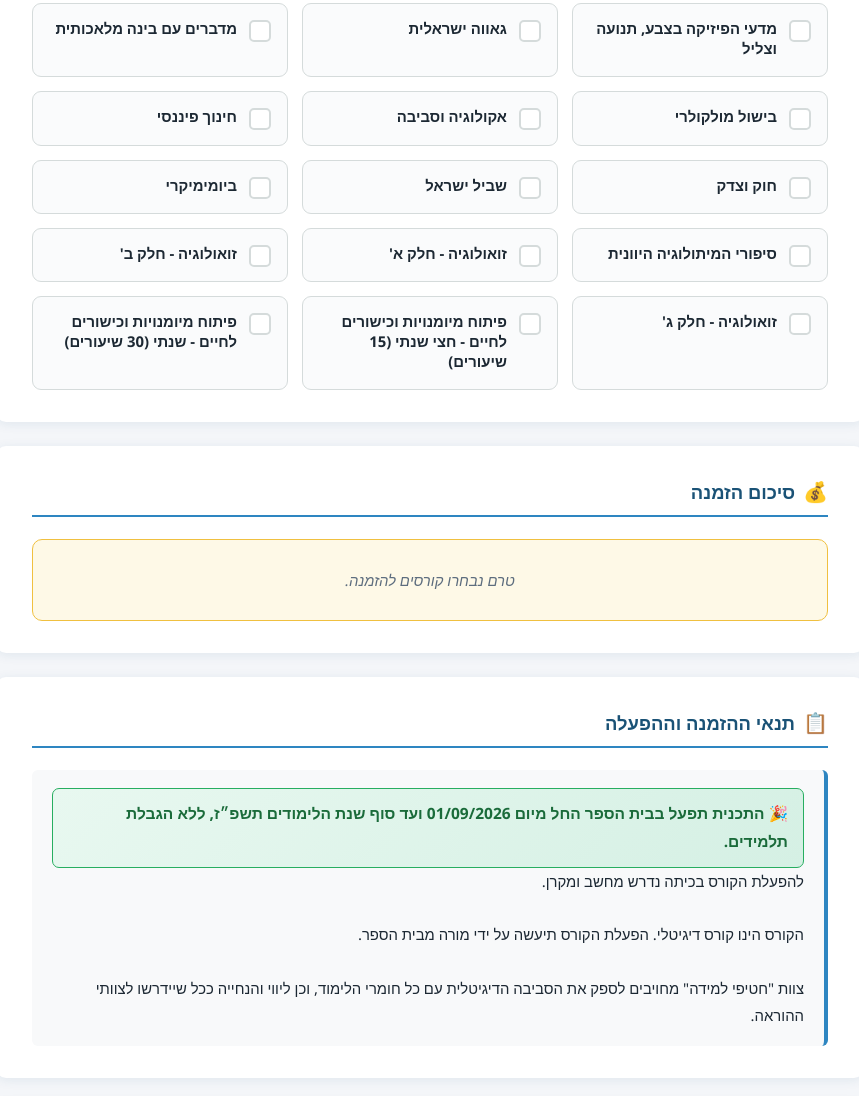
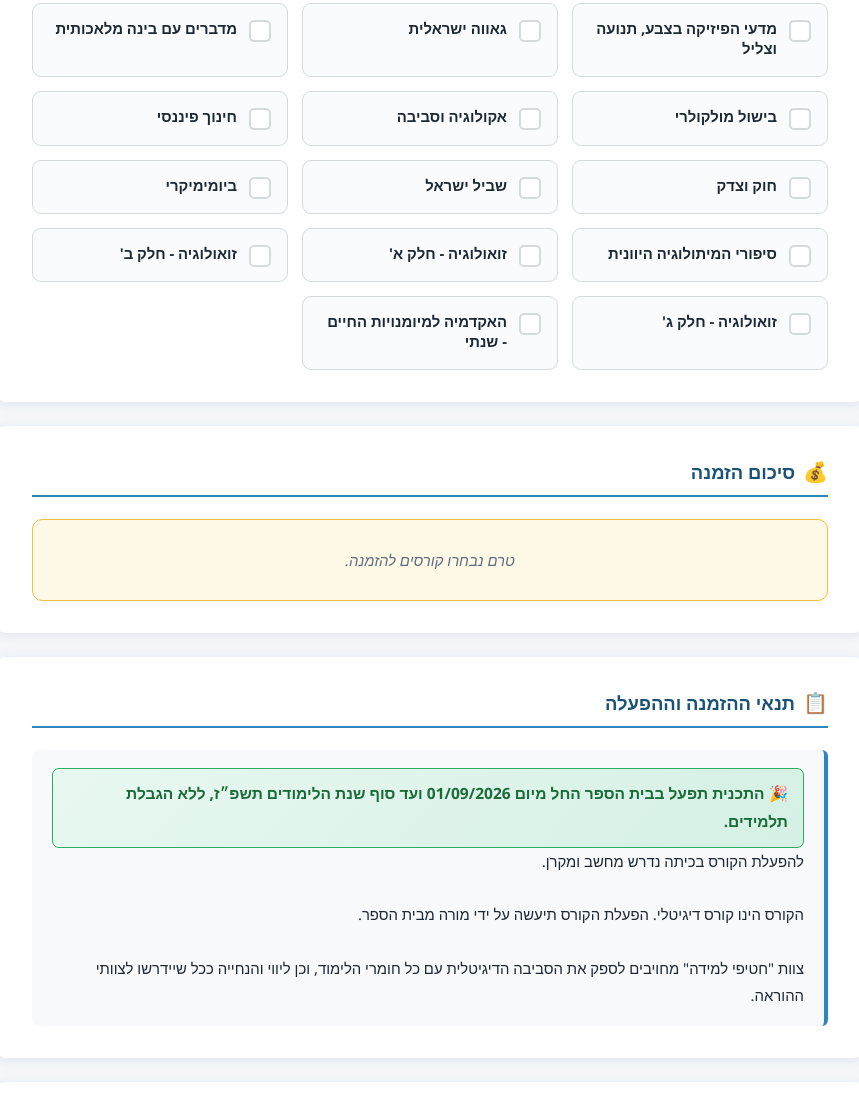
Before and after one commit to ofirhantis-lgtm/tofes-hazmana, a plain HTML site: page index.html in a window 1280 px wide. Shown: the part 1129-2225 px from the top of the page, without its empty margins (210-1069 px from the left). Drawn offline with nearby package versions, Linux system fonts and the light colour scheme.

Commit message:
Add files via upload

```diff
--- a/index.html
+++ b/index.html
@@ -1022,8 +1022,7 @@ const COURSES = [
   { name: "זואולוגיה - חלק א'",                price: 3000 },
   { name: "זואולוגיה - חלק ב'",                price: 3000 },
   { name: "זואולוגיה - חלק ג'",                price: 3000 },
-  { name: "פיתוח מיומנויות וכישורים לחיים - חצי שנתי (15 שיעורים)", price: 3000 },
-  { name: "פיתוח מיומנויות וכישורים לחיים - שנתי (30 שיעורים)",     price: 6000 }
+  { name: "האקדמיה למיומנויות החיים - שנתי",     price: 6000 }
 ];
 
 /* ===== כתובת מייל ופקס — לעריכה קלה ===== */
```
